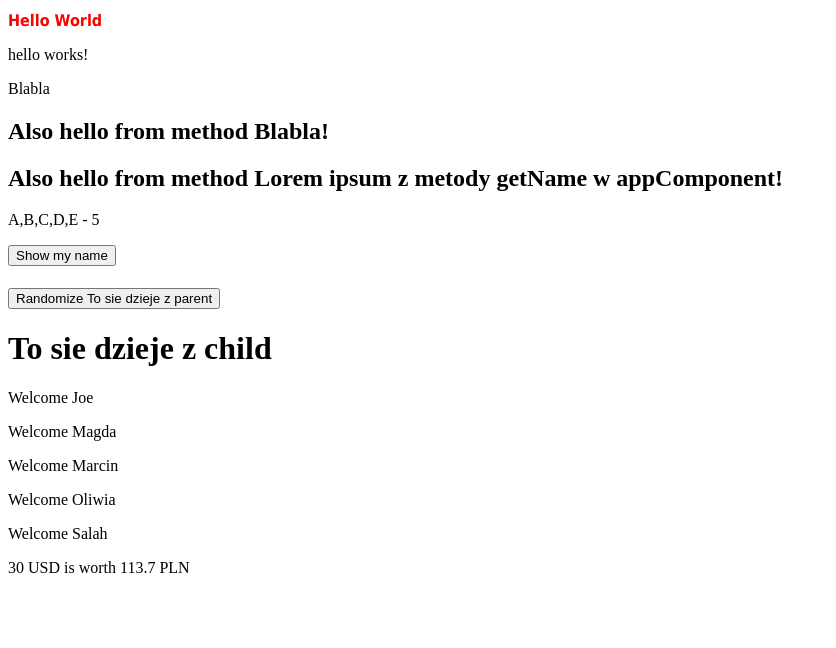
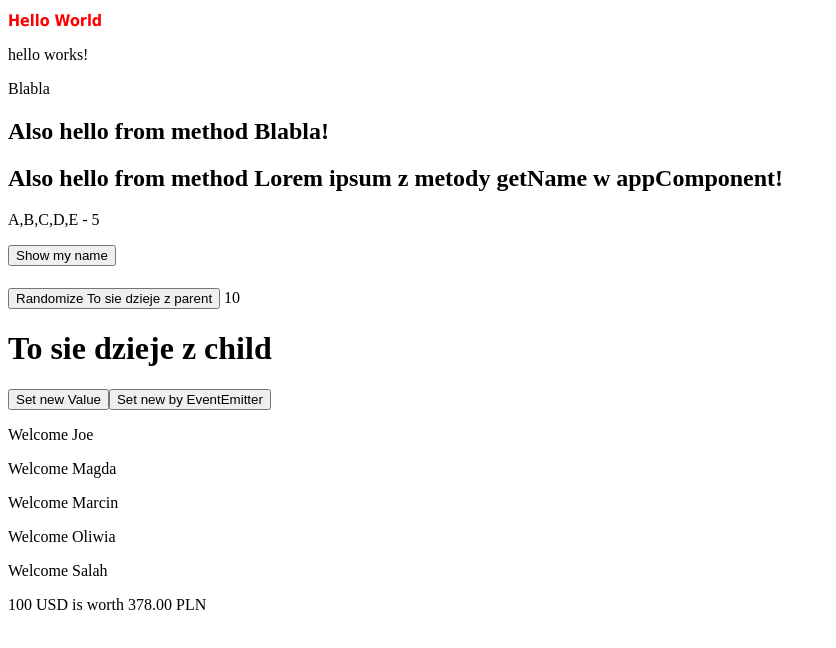
Before and after one commit to hazenite/Angular-course, an Angular app: page / in a window 1280 px wide. Shown: the top 648 px of the page, without its empty margins (0-836 px from the left). Built offline with nearby package versions, Linux system fonts and the light colour scheme.

Commit message:
9# Event Emitter

```diff
--- a/src/app/app.component.html
+++ b/src/app/app.component.html
@@ -13,4 +13,4 @@
 
 
 
-<app-dollar-converter [amount] = "30" currency = "PLN" [rate] = "3.79"></app-dollar-converter>
+<app-dollar-converter [amount] = "100" currency = "PLN" [rate] = "3.78"></app-dollar-converter>
--- a/src/app/child/child.component.html
+++ b/src/app/child/child.component.html
@@ -1 +1,5 @@
 <h1>To sie dzieje z child {{random}}</h1>
+
+<button (click) = "setNewValue()"> Set new Value</button>
+
+<button (click) = "emitNewValue()"> Set new by EventEmitter</button>
--- a/src/app/child/child.component.ts
+++ b/src/app/child/child.component.ts
@@ -1,4 +1,4 @@
-import { Component, Input } from '@angular/core';
+import { Component, EventEmitter, Input, Output } from '@angular/core';
 
 @Component({
   selector: 'app-child',
@@ -9,4 +9,32 @@ import { Component, Input } from '@angular/core';
 export class ChildComponent {
   @Input()
   random: null | number = null;
+  @Input() callback!: (newValue: number) => void;
+
+  @Output()
+  onNewValue = new EventEmitter<number>();
+
+  @Output() onCustomEvent = new EventEmitter<{
+    title: string;
+    description: string;
+  }>();
+
+  setNewValue() {
+    if (typeof this.callback === 'function') {
+      const newValue = Math.round(Math.random() * 1000);
+      this.callback(newValue);
+      console.log('liczba', newValue);
+      this.onCustomEvent.emit({
+        title: 'Magda sie uczy',
+        description: `Value: ${newValue}'`,
+      });
+    } else {
+      console.warn('callback is not a function');
+    }
+  }
+
+  emitNewValue() {
+    const newValue = Math.round(Math.random() * 100);
+    this.onNewValue.emit(newValue);
+  }
 }
--- a/src/app/dollar-converter/dollar-converter.component.ts
+++ b/src/app/dollar-converter/dollar-converter.component.ts
@@ -14,6 +14,6 @@ export class DollarConverterComponent {
   total: null | number = null;
 
   convertToDollars() {
-    return (this.total = this.amount * this.rate);
+    return (this.total = this.amount * this.rate).toFixed(2);
   }
 }
--- a/src/app/parent/parent.component.html
+++ b/src/app/parent/parent.component.html
@@ -1,3 +1,6 @@
 <button (click) = "randomizeValue()">Randomize To sie dzieje z parent</button>
 
-<app-child [random]="value"></app-child>
+
+{{value2}}
+
+<app-child [callback]="changeValue"(onNewValue)="handleNewValue($event)" (onCustomEvent)="handleCustomEvent($event)" ></app-child>
--- a/src/app/parent/parent.component.ts
+++ b/src/app/parent/parent.component.ts
@@ -10,7 +10,23 @@ import { ChildComponent } from '../child/child.component';
 export class ParentComponent {
   value: null | number = null;
 
+  value2: number = 10;
+
+  changeValue = (newValue: number) => {
+    console.log('Trying to save number', newValue, this);
+    this.value2 = newValue;
+  };
+
   randomizeValue() {
     this.value = Math.round(Math.random() * (100 - 1) + 1);
   }
+
+  handleNewValue(newValue: number) {
+    console.log('Trying to save number sent by Event Emitter', newValue, this);
+    this.value2 = newValue;
+  }
+
+  handleCustomEvent(value: { title: string; description: string }) {
+    console.log(value);
+  }
 }
```
